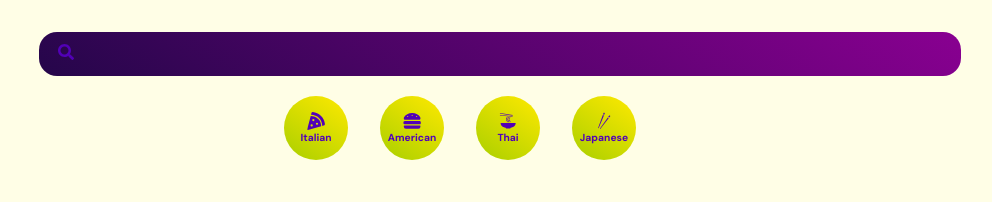
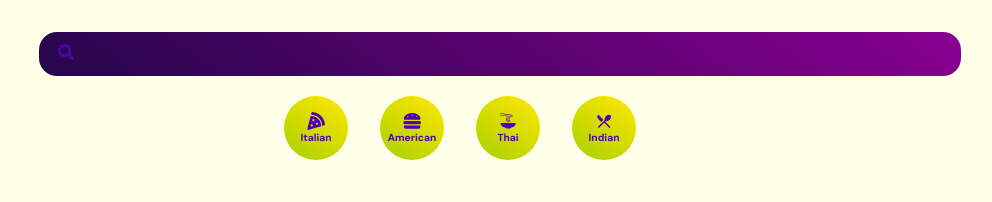
Before and after one commit to DarkStark9000/Recipefy, a React (Create React App) app: page / in a window 1280 px wide. Shown: the top 202 px of the page, without its empty margins (172-1164 px from the left). Built offline with nearby package versions, Linux system fonts and the light colour scheme; no server answers.

Commit message:
update category to Indian

```diff
--- a/src/components/Category.jsx
+++ b/src/components/Category.jsx
@@ -1,5 +1,6 @@
 import { FaPizzaSlice, FaHamburger } from 'react-icons/fa';
-import { GiChopsticks, GiNoodles } from 'react-icons/gi';
+import { GiNoodles } from 'react-icons/gi';
+import { RiRestaurant2Fill } from 'react-icons/ri';
 import styled from 'styled-components';
 import { NavLink } from 'react-router-dom';
 
@@ -18,9 +19,9 @@ function Category() {
         <GiNoodles />
         <h4>Thai</h4>
       </Slink>
-      <Slink to="/cuisine/Japanese">
-        <GiChopsticks />
-        <h4>Japanese</h4>
+      <Slink to="/cuisine/Indian">
+        <RiRestaurant2Fill />
+        <h4>Indian</h4>
       </Slink>
     </List>
   );
```
